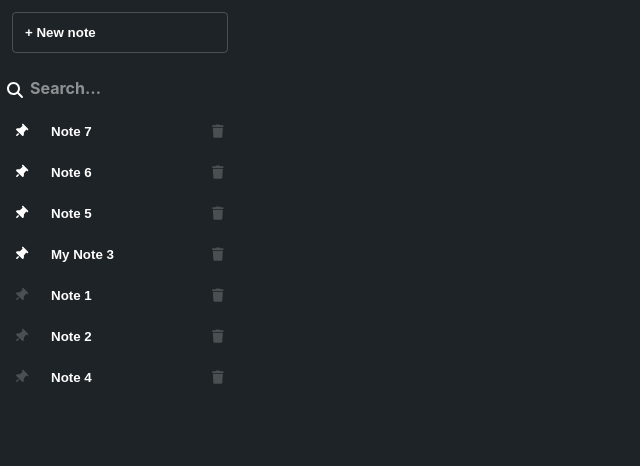
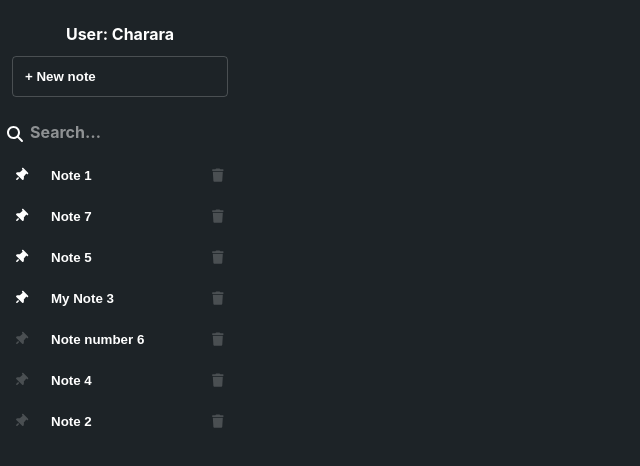
Before and after one commit to charara-code/Simple-Note, a React (Create React App) app: page / in a window 1280 px wide. Shown: the top 466 px of the page, without its empty margins (0-640 px from the left). Built offline with nearby package versions, Linux system fonts and the light colour scheme; data requests are answered from the project's data file.

Commit message:
Add is done functionnality and username display

```diff
--- a/db.json
+++ b/db.json
@@ -5,49 +5,56 @@
       "title": "My Note 3",
       "content": "This Note shed;lkfmslkmvwlkfmlksfmedrwslkfmlkwemflkwemouldedfwefdwfwsrf be displayeslkgns;klmlkrgflkrgd firelskmglkwrst in the sidrgergfebar (fowegwrgr now)wglrgmlkrfrf;lkrmglkergf",
       "lastUpdatedAt": "2024-04-14T19:21:33.361Z",
-      "isPinned": true
+      "isPinned": true,
+      "isDone": false
     },
     {
       "id": "2688",
       "title": "Note 5",
       "content": "lrg;lrgkerklgflkergrg;merlkglke",
       "lastUpdatedAt": "2024-04-14T22:25:32.118Z",
-      "isPinned": true
+      "isPinned": true,
+      "isDone": false
     },
     {
       "id": "5262",
       "title": "Note 2",
       "content": "regergtrergtrlkgnerlkgl",
-      "lastUpdatedAt": "2024-04-14T22:25:03.439Z",
-      "isPinned": false
+      "lastUpdatedAt": "2024-04-14T22:52:38.109Z",
+      "isPinned": false,
+      "isDone": false
     },
     {
       "id": "553e",
-      "title": "Note 6",
+      "title": " Note number 6",
       "content": "ergergr",
-      "lastUpdatedAt": "2024-04-14T22:25:39.115Z",
-      "isPinned": true
+      "lastUpdatedAt": "2024-04-14T22:58:21.980Z",
+      "isPinned": false,
+      "isDone": false
     },
     {
       "id": "b1a6",
       "title": "Note 7",
       "content": "srgergeg",
-      "lastUpdatedAt": "2024-04-14T22:27:25.830Z",
-      "isPinned": true
+      "lastUpdatedAt": "2024-04-14T22:52:42.797Z",
+      "isPinned": true,
+      "isDone": false
     },
     {
       "id": "b730",
       "title": "Note 4",
       "content": "",
-      "lastUpdatedAt": "2024-04-14T22:24:54.370Z",
-      "isPinned": false
+      "lastUpdatedAt": "2024-04-14T22:54:46.000Z",
+      "isPinned": false,
+      "isDone": false
     },
     {
       "id": "98f2",
       "title": "Note 1",
       "content": "",
-      "lastUpdatedAt": "2024-04-14T22:25:15.306Z",
-      "isPinned": false
+      "lastUpdatedAt": "2024-04-14T22:54:45.357Z",
+      "isPinned": true,
+      "isDone": false
     }
   ],
   "profile": {
--- a/src/App.css
+++ b/src/App.css
@@ -61,6 +61,10 @@
 .Note-button:hover {
   border: 1px solid rgb(0, 149, 255);
   border-radius: 4px;
+}
+
+.Note-button-done {
+  background-color: green
 }
 
 .Note-editor {
@@ -273,3 +277,11 @@
 .Cancel-deletion-button:hover {
   background: lightsalmon;
 }
+
+
+.Username-display {
+  color: white;
+  font-weight: bold;
+  padding: 12px;
+  text-align: center;
+}
--- a/src/App.js
+++ b/src/App.js
@@ -28,14 +28,17 @@ function SearchButton({ searchTerm, setSearchTerm }) {
 }
 
 // NoteButton.js
-function NoteButton({ note, selectedNoteId, setSelectedNoteId }) {
+function NoteButton({ note, selectedNoteId, setSelectedNoteId, toggleDone }) {
   return (
     <button
       className={`Note-button ${
         selectedNoteId === note.id ? "Note-button-selected" : ""
-      }`}
+      } ${note.isDone ? "Note-button-done" : ""}`}
       onClick={() => {
         setSelectedNoteId(note.id);
+      }}
+      onDoubleClick={() => {
+        toggleDone(note.id);
       }}
     >
       {note.title.length > 17 ? `${note.title.slice(0, 17)}...` : note.title}
@@ -180,6 +183,11 @@ function NoteEditor({ selectedNote, handleNoteChange }) {
   );
 }
 
+// UsernameDisplay.js
+function UsernameDisplay({ username }) {
+  return <div className="Username-display">User: {username}</div>;
+}
+
 function App() {
   const [isLoading, setIsLoading] = useState(true);
   const [notes, setNotes] = useState(null);
@@ -189,8 +197,14 @@ function App() {
   const [isEditingTitle, setIsEditingTitle] = useState(false);
   const [editedTitle, setEditedTitle] = useState('');
   const [searchTerm, setSearchTerm] = useState('');
+  const [username, setUsername] = useState("");
 
+  const fetchUsername = async () => {
+    const response = await fetch("/profile");
+    const data = await response.json();
+    setUsername(data.name);
 
+  };
 
   const fetchNotes = async () => {
     const response = await fetch("/notes");
@@ -215,6 +229,7 @@ function App() {
         content: "",
         lastUpdatedAt: new Date(),
         isPinned: false,
+        isDone: false,
       }),
     });
     const newNote = await response.json();
@@ -227,7 +242,7 @@ function App() {
 
   useEffect(() => {
     fetchNotes();
-
+    fetchUsername();
   }, []);
 
   useEffect(() => {
@@ -327,11 +342,34 @@ function App() {
     setIsSaving(false);
   };
 
+  const toggleDone = async (noteId) => {
+    const noteToToggle = notes.find((note) => note.id === noteId);
+    noteToToggle.isDone = !noteToToggle.isDone;
+    noteToToggle.lastUpdatedAt = new Date();
+
+    setIsSaving(true);
+    const response = await fetch(`/notes/${noteId}`, {
+      method: "PUT",
+      headers: {
+        "Content-Type": "application/json",
+      },
+      body: JSON.stringify(noteToToggle),
+    });
+
+    const updatedNote = await response.json();
+    setNotes(notes.map((note) => (note.id === updatedNote.id ? updatedNote : note)));
+    sortNotes();
+    setIsSaving(false);
+  }
+
 
   return (
     <>
       <aside className="Side">
         <div className="Create-note-wrapper">
+          <UsernameDisplay
+            username={username}
+          />
           <CreateNoteButton
             createNote={createNote}
           />
@@ -351,6 +389,7 @@ function App() {
                 note={note}
                 selectedNoteId={selectedNoteId}
                 setSelectedNoteId={setSelectedNoteId}
+                toggleDone={toggleDone}
               />
               <PinButton
                 note={note}
```
